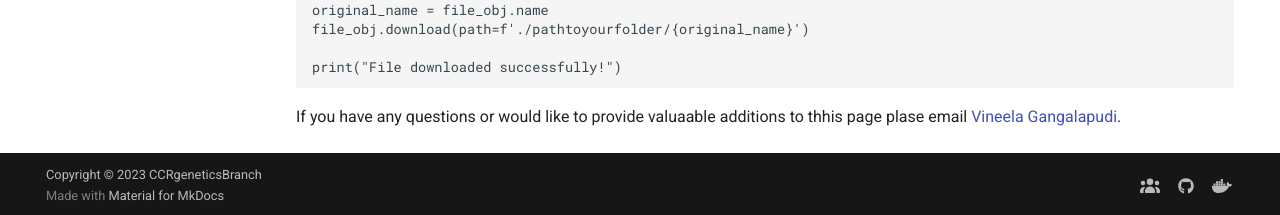
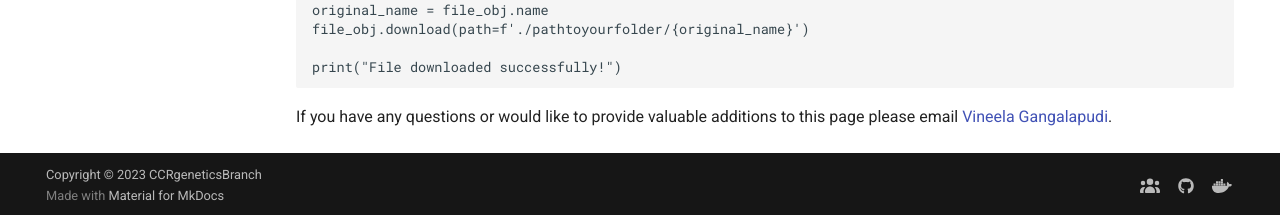
Before and after one commit to CCRGeneticsBranch/HowTos, an MkDocs documentation site: the page built from docs/Cavatica/Overview.md, in a window 1280 px wide and 900 px high, scrolled down 1290 px. Shown: the part 682-897 px from the top of the window. Built offline with MkDocs 1.6.1 and Material for MkDocs 9.7.7, drawn with Linux system fonts in a browser that asks for light colours; comment, search, counter and statistics services are not loaded; the version menu is left out.

Commit message:
Minor update

````diff
--- a/docs/Cavatica/Overview.md
+++ b/docs/Cavatica/Overview.md
@@ -81,4 +81,4 @@ file_obj.download(path=f'./pathtoyourfolder/{original_name}')
 print("File downloaded successfully!")
 ```
 
-If you have any questions or would like to provide valuaable additions to thhis page plase email [Vineela Gangalapudi](mailto:vineela.gangalapudi@nih.gov).
+If you have any questions or would like to provide valuable additions to this page please email [Vineela Gangalapudi](mailto:vineela.gangalapudi@nih.gov).
````
